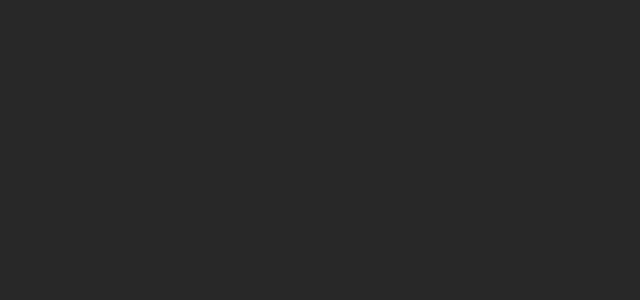
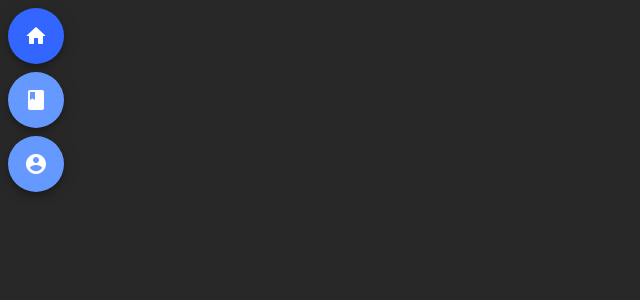
Before and after one commit to webion-hub/cody, a React (Create React App) app in the folder cody/ClientApp/: page /login in a window 1280 px wide. Shown: the top 300 px of the page, without its empty margins (0-640 px from the left). Built offline with nearby package versions, Linux system fonts and the light colour scheme.

Commit message:
Introduce sidebar

```diff
--- a/cody/ClientApp/src/components/nav_menu.js
+++ b/cody/ClientApp/src/components/nav_menu.js
@@ -1,27 +1,70 @@
 import React, { Component } from 'react';
-import { AppBar, Toolbar, IconButton, Typography, Button, makeStyles } from '@material-ui/core';
-import { MenuRounded, PersonRounded } from '@material-ui/icons';
+import {Grid } from '@material-ui/core';
+import { Typography } from '@material-ui/core';
+import { Fab } from '@material-ui/core';
+import { Box } from '@material-ui/core';
+import { Tooltip } from '@material-ui/core';
 
+import HomeRoundedIcon from '@material-ui/icons/HomeRounded';
+import AccountCircleRoundedIcon from '@material-ui/icons/AccountCircleRounded';
+import ClassRoundedIcon from '@material-ui/icons/ClassRounded';
+
+function AppBarItem(props){
+  return (
+    <Box
+      mt={1}
+      ml={1}
+    >
+      <Tooltip
+        title={
+          <Typography
+            variant="subtitle2"
+          >
+            {props.title}
+          </Typography>
+        }
+        aria-label={props.title}
+        placement="right"
+        arrow
+        interactive
+      >
+        <Fab color={props.color}>
+          {props.icon}
+        </Fab>
+      </Tooltip>
+    </Box>
+  );
+}
 
 export class NavMenu extends Component {
   static displayName = NavMenu.name;
 
   render () {
-    return null;
-    /*(
-      <AppBar position="static">
-        <Toolbar>
-          <IconButton edge="start" color="inherit" aria-label="menu">
-            <MenuRounded/>
-          </IconButton>
-          <Typography variant="h6">
-            News
-          </Typography>
-          <IconButton color="inherit">
-            <PersonRounded/>
-          </IconButton>
-        </Toolbar>
-      </AppBar>
-    );*/
+    return (
+      <Box
+        position="fixed"
+      >
+        <Grid
+          container
+          direction="column"
+        >
+          <AppBarItem
+            title="Home"
+            color="primary"
+            icon={<HomeRoundedIcon />}
+          />
+           <AppBarItem
+            title="Classi"
+            color="secondary"
+            icon={<ClassRoundedIcon />}
+          />
+          <AppBarItem
+            title="Account"
+            color="secondary"
+            icon={<AccountCircleRoundedIcon />}
+          />
+        </Grid>
+      </Box>
+    );
   }
 }
```
